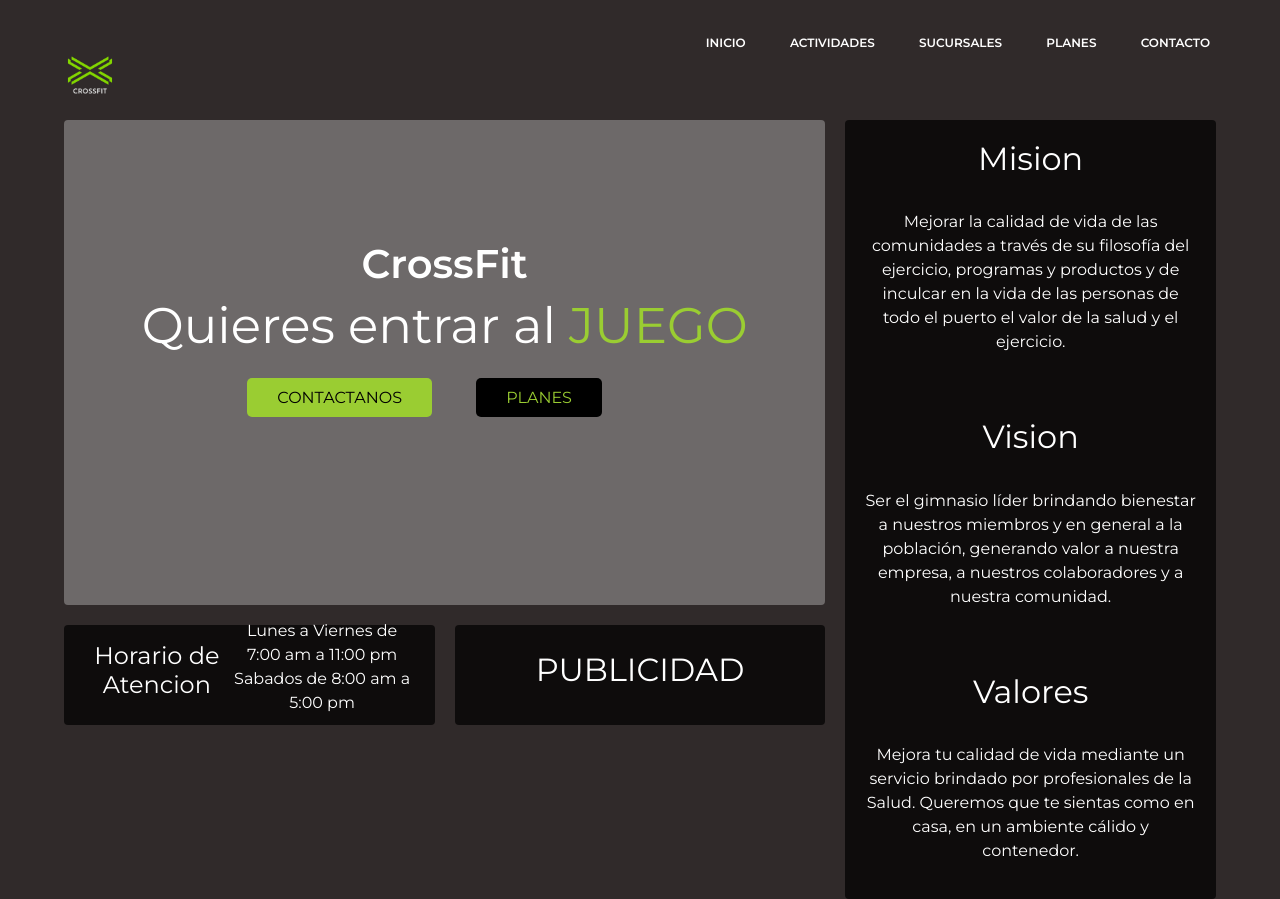
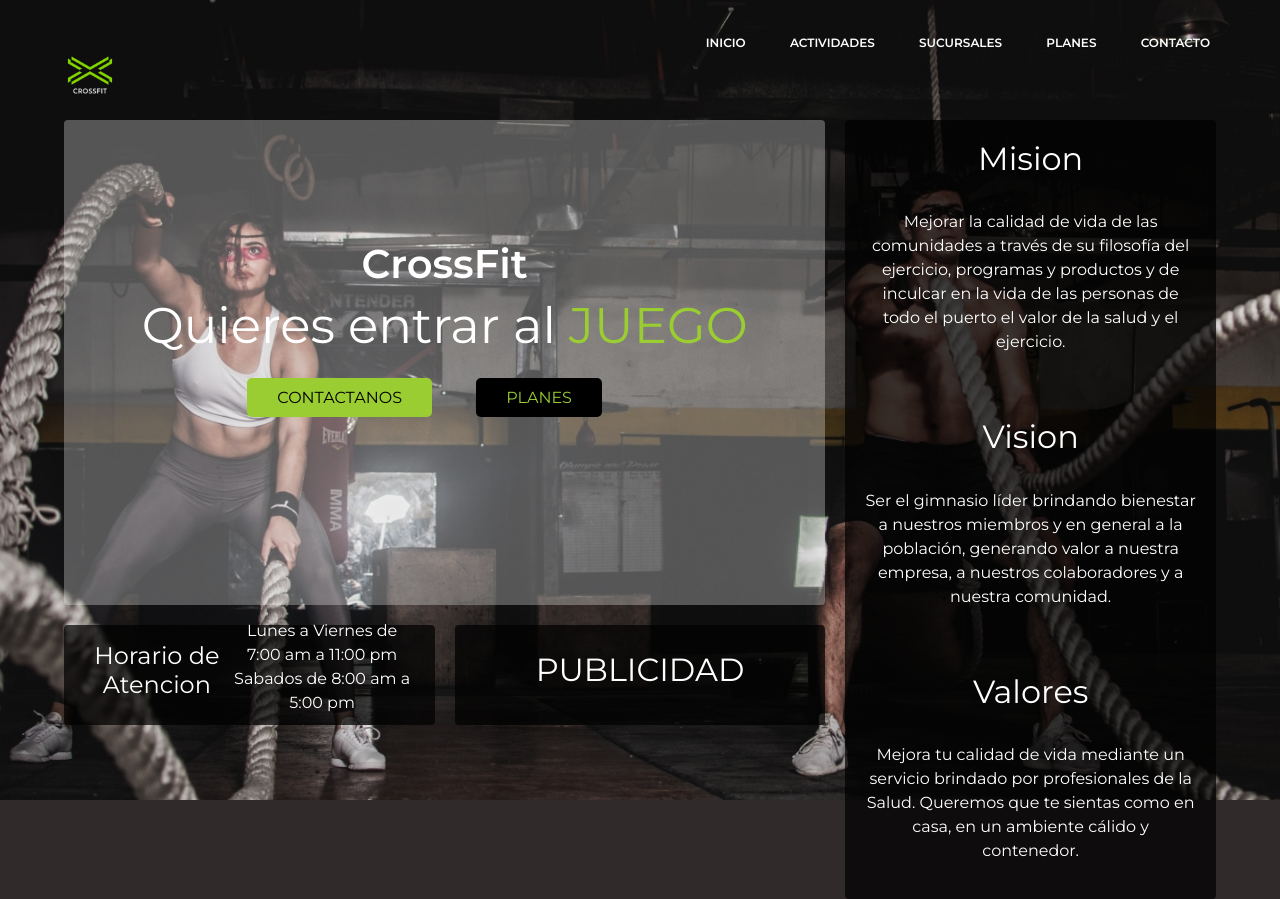
Before and after one commit to ManuelKike16/xcrossfit, a plain HTML site: page index.html in a window 1280 px wide. Shown: the top 899 px of the page. Drawn offline with nearby package versions, Linux system fonts and the light colour scheme; files that its build step writes are made by us from their sources.

Commit message:
Update estilos.scss

```diff
--- a/sass/estilos.scss
+++ b/sass/estilos.scss
@@ -20,7 +20,7 @@ body {
     font-family: "Montserrat", sans-serif;
     width: 100%;
     height: 100vh;
-    background-image: url(img/back.jpg);
+    background-image: url(/img/back.jpg);
     background-repeat: no-repeat;
     background-position: center;
     background-size: cover;
```
